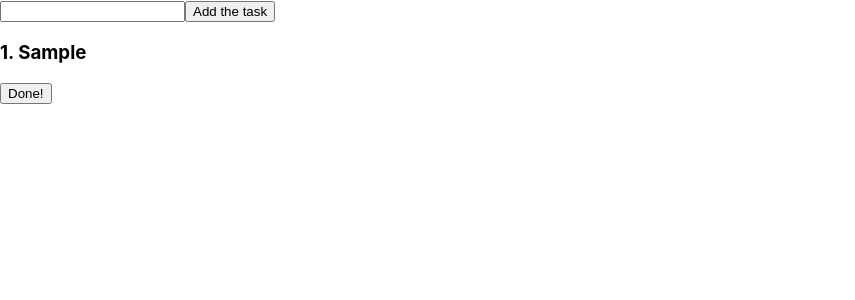
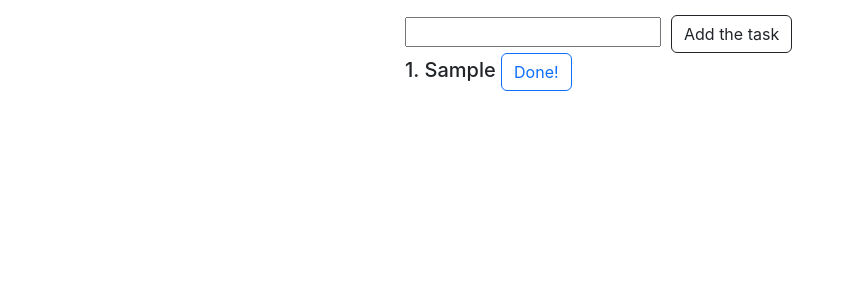
Before and after one commit to aHereHere/to-do-list, a React (Create React App) app: page / in a window 1280 px wide. Both pictures are taken after typing "Sample" into the empty fields and a click on the button "Add the task". Shown: the top 300 px of the page, without its empty margins (0-855 px from the left). Built offline with nearby package versions, Linux system fonts and the light colour scheme.

Commit message:
bootstrap applied

```diff
--- a/public/index.html
+++ b/public/index.html
@@ -2,42 +2,20 @@
 <html lang="en">
   <head>
     <meta charset="utf-8" />
-    <link rel="icon" href="%PUBLIC_URL%/favicon.ico" />
+
     <meta name="viewport" content="width=device-width, initial-scale=1" />
-    <meta name="theme-color" content="#000000" />
-    <meta
-      name="description"
-      content="Web site created using create-react-app"
-    />
+
+
     <link rel="apple-touch-icon" href="%PUBLIC_URL%/logo192.png" />
-    <!--
-      manifest.json provides metadata used when your web app is installed on a
-      user's mobile device or desktop. See https://developers.google.com/web/fundamentals/web-app-manifest/
-    -->
+
     <link rel="manifest" href="%PUBLIC_URL%/manifest.json" />
-    <!--
-      Notice the use of %PUBLIC_URL% in the tags above.
-      It will be replaced with the URL of the `public` folder during the build.
-      Only files inside the `public` folder can be referenced from the HTML.
-
-      Unlike "/favicon.ico" or "favicon.ico", "%PUBLIC_URL%/favicon.ico" will
-      work correctly both with client-side routing and a non-root public URL.
-      Learn how to configure a non-root public URL by running `npm run build`.
-    -->
-    <title>React App</title>
+    <link href="https://cdn.jsdelivr.net/npm/bootstrap@5.3.2/dist/css/bootstrap.min.css" rel="stylesheet" integrity="sha384-T3c6CoIi6uLrA9TneNEoa7RxnatzjcDSCmG1MXxSR1GAsXEV/Dwwykc2MPK8M2HN" crossorigin="anonymous">
+    <script src="https://cdn.jsdelivr.net/npm/bootstrap@5.3.2/dist/js/bootstrap.bundle.min.js" integrity="sha384-C6RzsynM9kWDrMNeT87bh95OGNyZPhcTNXj1NW7RuBCsyN/o0jlpcV8Qyq46cDfL" crossorigin="anonymous"></script>
+    <title>To Do List</title>
   </head>
   <body>
     <noscript>You need to enable JavaScript to run this app.</noscript>
-    <div id="root"></div>
-    <!--
-      This HTML file is a template.
-      If you open it directly in the browser, you will see an empty page.
+    <div id="root" class="todo"></div>
 
-      You can add webfonts, meta tags, or analytics to this file.
-      The build step will place the bundled scripts into the <body> tag.
-
-      To begin the development, run `npm start` or `yarn start`.
-      To create a production bundle, use `npm run build` or `yarn build`.
-    -->
   </body>
 </html>
--- a/src/App.js
+++ b/src/App.js
@@ -32,7 +32,7 @@ function App() {
     <input type='text' value={value} onChange={handleChange}>
 
     </input>
-    <button  onClick={handleClick}>Add the task</button>
+    <button  onClick={handleClick} class="btn btn-outline-dark add">Add the task</button>
      {
 
       tasks.map((t,index)=>
--- a/src/index.css
+++ b/src/index.css
@@ -11,3 +11,14 @@ code {
   font-family: source-code-pro, Menlo, Monaco, Consolas, 'Courier New',
     monospace;
 }
+.todo
+{
+    width: 100%;
+    max-width: 500px;
+    padding: 15px;
+    margin: auto auto;
+}
+.add
+{
+  margin-left: 10px;
+}
--- a/src/item.js
+++ b/src/item.js
@@ -3,8 +3,8 @@ function Item(props)
 {
     return (
         <div id={props.itemNo}>
-            <h3>{props.itemNo+1}. {props.itemName}</h3>
-            <button  onClick={()=>props.onClick(props.itemNo)}>Done!</button>
+            <h5>{props.itemNo+1}. {props.itemName} <button className="btn btn-outline-primary"  onClick={()=>props.onClick(props.itemNo)}>Done!</button></h5>
+
         </div>
     );
 }
```
